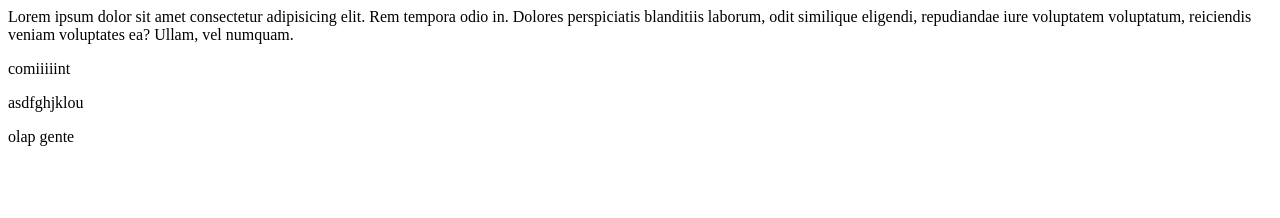
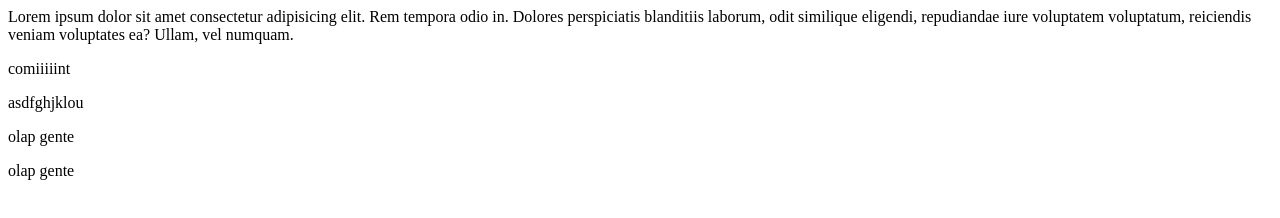
Before and after one commit to Angiebolivar/ejemplo, a plain HTML site: page index.html in a window 1280 px wide. Drawn offline with Linux system fonts and the light colour scheme.

Commit message:
app con su consola

```diff
--- a/app.js
+++ b/app.js
@@ -0,0 +1 @@
+console.log('hola me falto esto');
--- a/index.html
+++ b/index.html
@@ -7,6 +7,7 @@
    <p>comiiiiint</p>
 <p>asdfghjklou</p>
 <p>olap gente </p>
+<p>olap gente </p>
 </body>
 
 </html>
```
